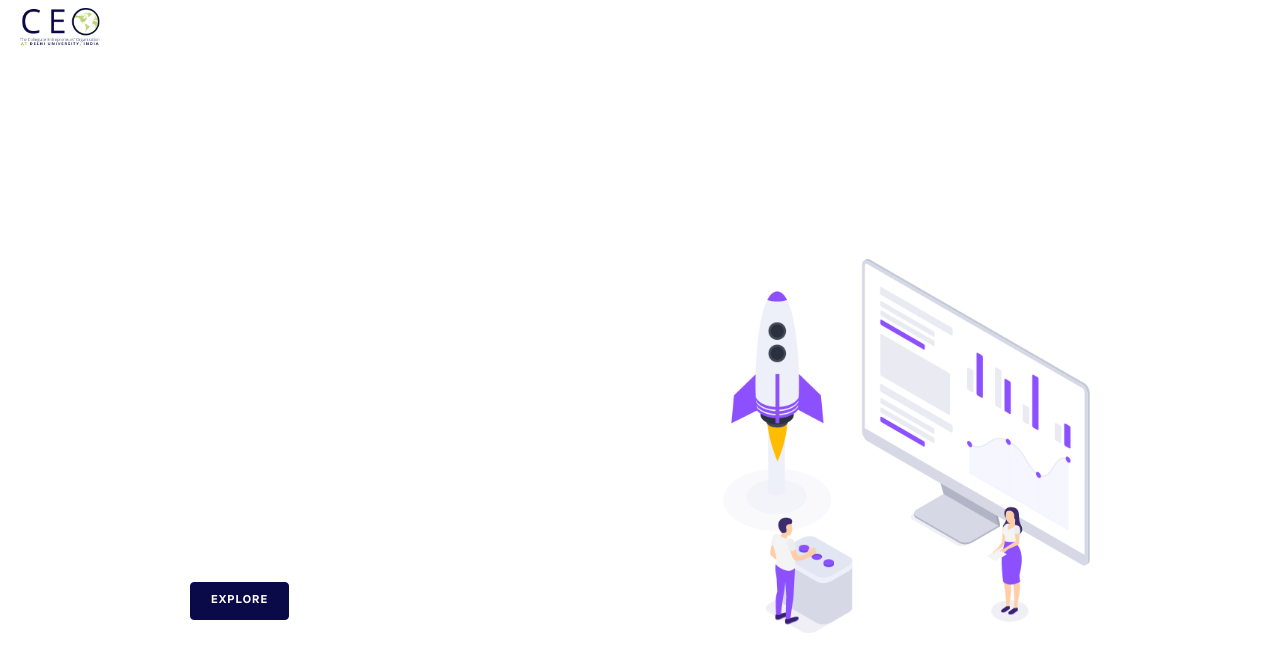
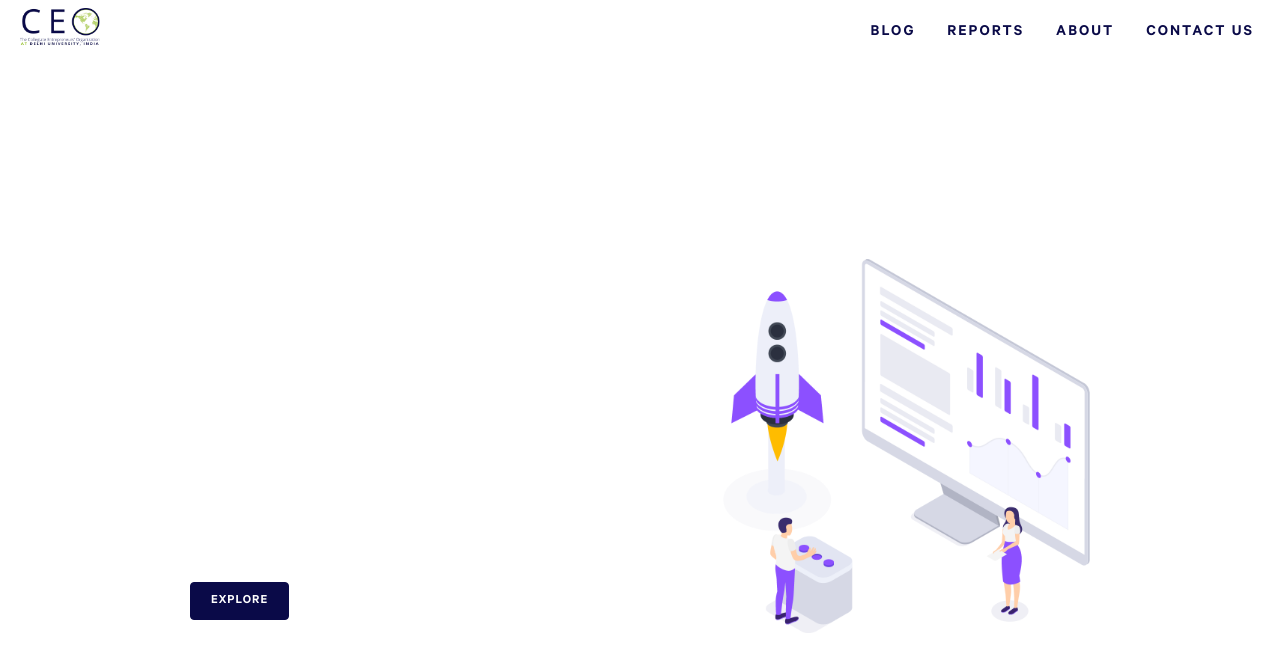
Before and after one commit to shivanshmehendiratta/ceodu.github.io, a Jekyll site: the page built from index.md, in a window 1280 px wide and 900 px high. Shown: the top 672 px of the window. Built offline with Jekyll 4.4.1, drawn with Linux system fonts in a browser that asks for light colours; nearby versions of some CDN libraries; some web fonts are replaced.

Commit message:
Update _Atom.scss

```diff
--- a/_sass/_Atom.scss
+++ b/_sass/_Atom.scss
@@ -228,12 +228,12 @@ width: 80px;
     float: right;
     display: flex;
     align-items: center;
-    padding: 0 10px;
+    padding: 0 16px;
     font-size: 16px;
 }
 
 .bar ul li a {
-    color: #fff;
+    color: #0a0a48;
     -webkit-transition: color .3s;
     transition: color .3s;
 }
```
